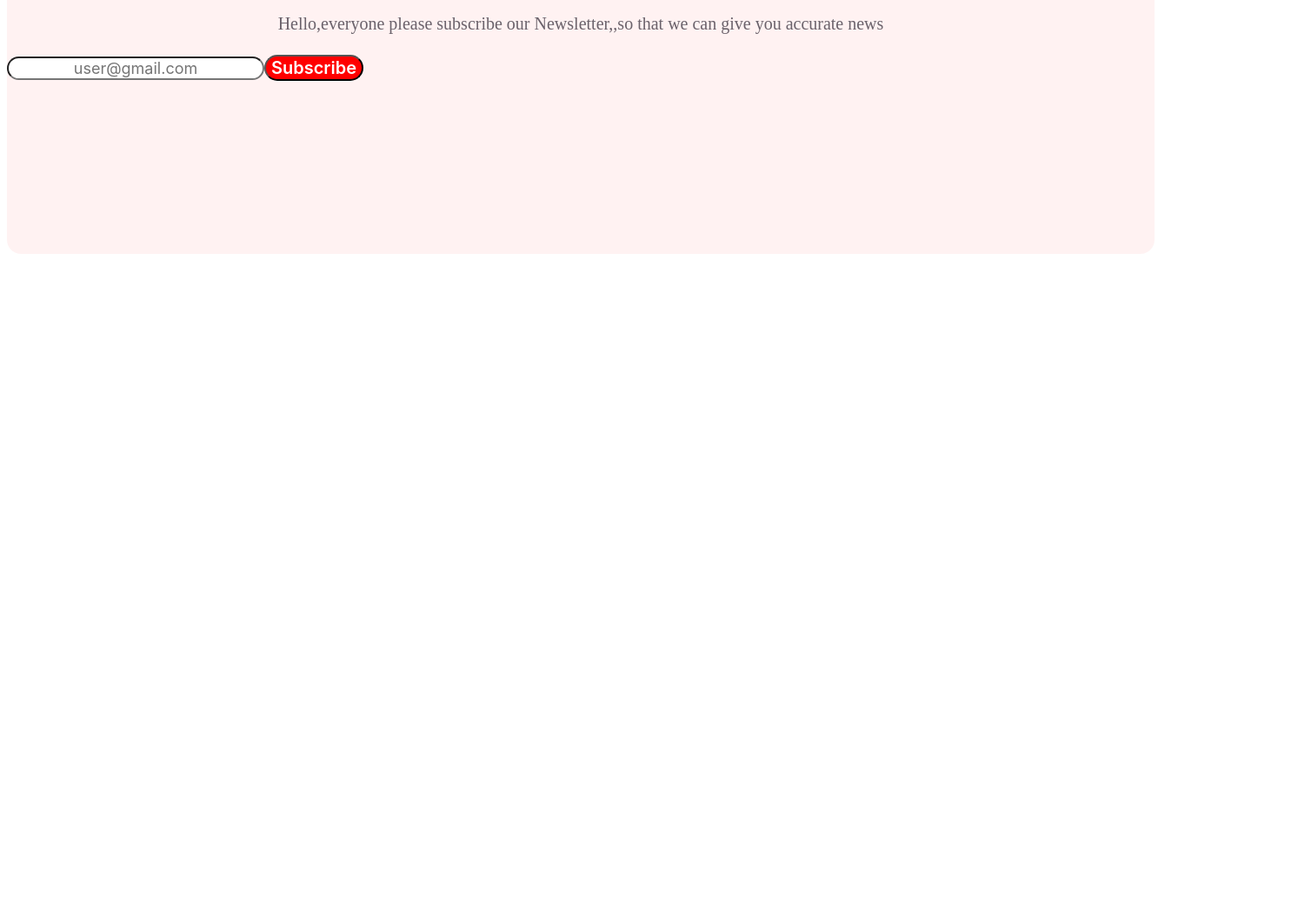
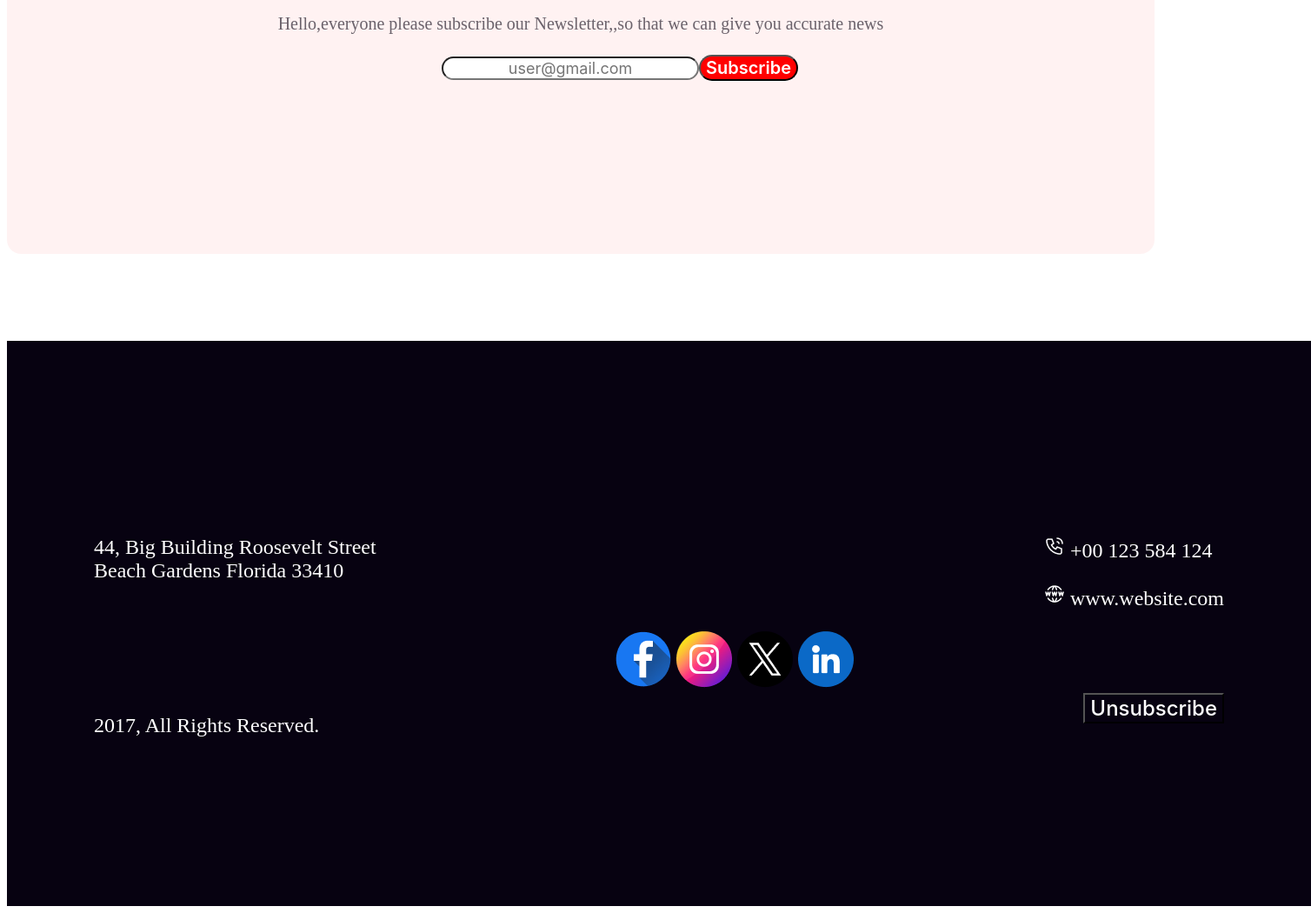
Before and after one commit to Ayshuu23t/a1-new-year-new-mission, a plain HTML site: page index.html in a window 1280 px wide. Shown: the part 6421-7471 px from the top of the page at 87% size, 1508 px wide, since content can reach past the window. Before the commit the page ends 6721 px from the top, so only its background shows below. Drawn offline with Linux system fonts and the light colour scheme.

Commit message:
added footer content

```diff
--- a/index.html
+++ b/index.html
@@ -99,7 +99,26 @@
     </main>
 
     <footer>
-
+      <section class="footer-title">
+      <section class="footer">
+        <p class="footer-p">44, Big Building Roosevelt Street<br>
+          Beach Gardens Florida 33410</p>
+          <div class="footer-p1">
+           <p><img src="images/Call.png" alt=""> +00 123 584 124</p>
+            <p><img src="images/Website.png" alt=""> www.website.com</p>
+          </div>
+          </section>
+     <section  class="footer-img">
+      <img src="images/Facebook.png" alt="">
+      <img src="images/Instagram.png" alt="">
+      <img src="images/Twitter.png" alt="">
+      <img src="images/Linkedin.png" alt="">
+     </section>
+     <section class="footer-pp">
+      <p class="footer-p3">2017, All Rights Reserved.</p>
+      <button class="footer-p4">Unsubscribe</button>
+     </section>
+     </section>
     </footer>
 </body>
 </html>
--- a/styles/a1.css
+++ b/styles/a1.css
@@ -172,7 +172,6 @@ text-transform: capitalize;
     color: rgba(7, 2, 17, 0.60);
 font-family: Inter;
 font-size: 20px;
-font-style: normal;
 font-weight: 400;
 line-height: 32px; /* 160% */
 
@@ -243,6 +242,7 @@ line-height: 32px;
 .subs-title{
     align-items: center;
     padding-top: 30px;
+
 }
 .subs-title button{
     color: #FFF;
@@ -262,5 +262,51 @@ border-radius: 30px;
     font-weight: 400;
     background-color: white;
     border-radius: 30px;
-    margin-left: 00px;
+    margin-left: 500px;}
+.footer {
+    display: flex;
+    justify-content: space-between;
 }
+.footer-img{
+
+
+    padding-left: 700px;
+
+}
+.footer-title {
+    margin: auto;
+    width: 1500px;
+height: 450px;
+flex-shrink: 0;
+background-color: #070211;
+color: #FFF;
+font-size: 24px;
+font-weight: 500;
+padding-top: 200px;
+margin-top: 100px;
+
+}
+.footer-pp{
+    display: flex;
+    justify-content: space-between;
+}
+.footer-p1{
+    padding-right: 100px;
+}
+
+.footer-p {
+    padding-left: 100px;
+}
+.footer-p3{
+    padding-left: 100px;
+}
+.footer-p4 {
+   margin-right: 100px;
+   color: #FFF;
+font-family: Inter;
+font-size: 24px;
+font-weight: 500;
+background-color: #070211;
+margin-bottom: 50px;
+
+}
```
